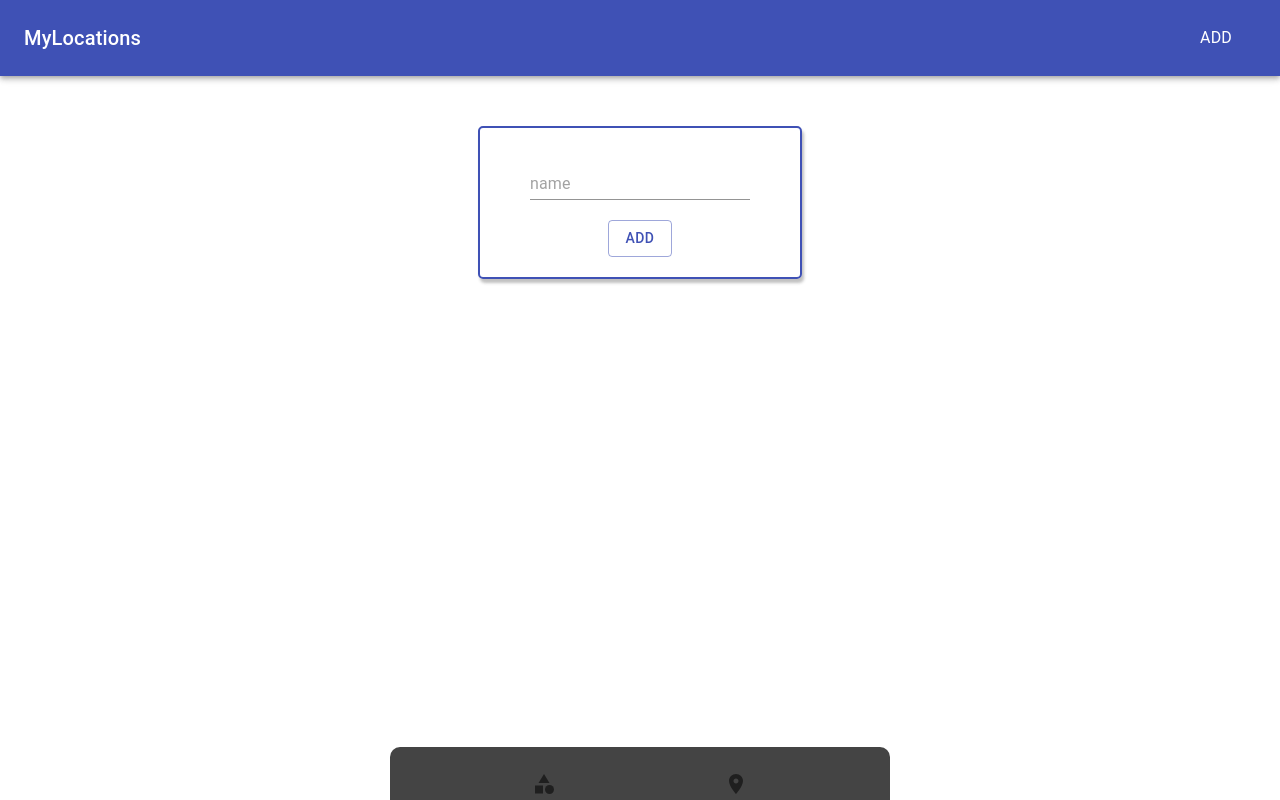
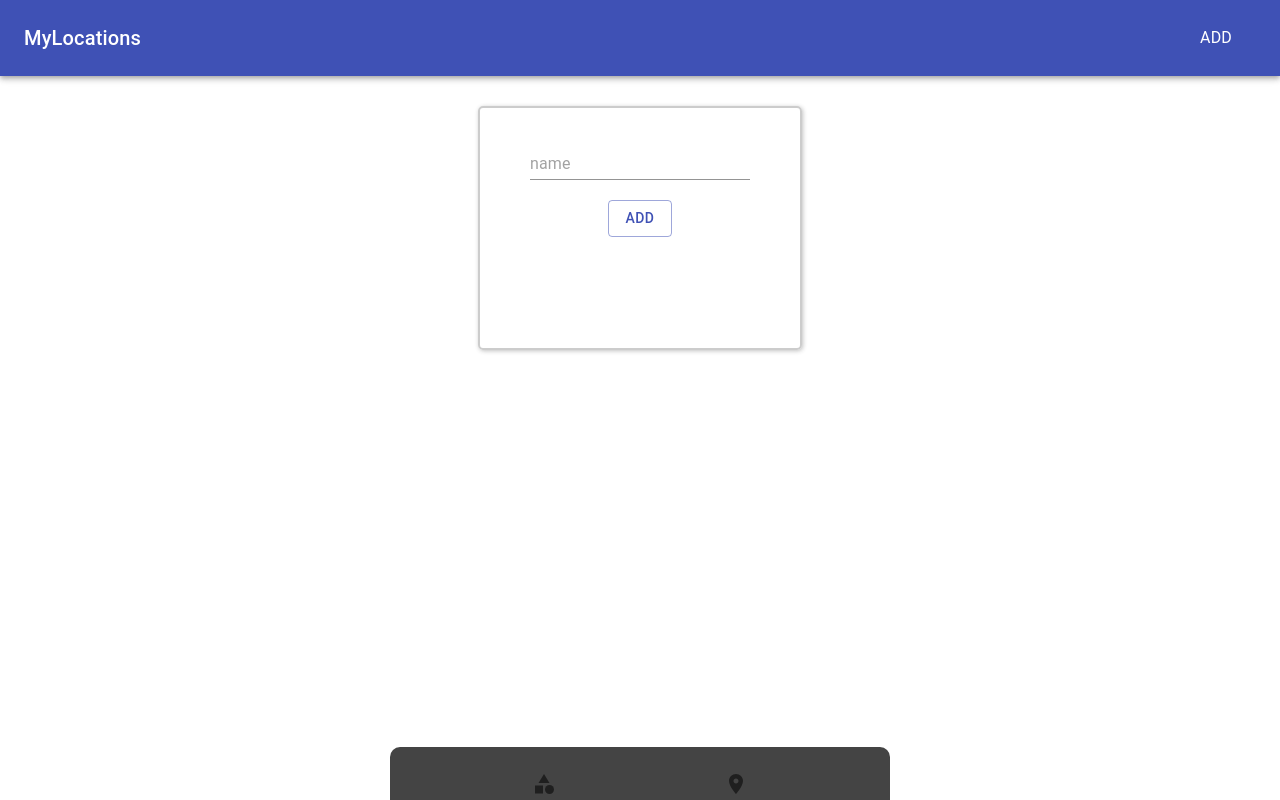
Before and after one commit to EdanDanino/MyLocations, a React (Create React App) app: page /Categories/Add in a window 1280 px wide. Built offline with nearby package versions, Linux system fonts and the light colour scheme.

Commit message:
Fixed issue with inconsistance types

```diff
--- a/src/components/Form.tsx
+++ b/src/components/Form.tsx
@@ -13,13 +13,14 @@ import { ITheme } from "Theme";
 import { FieldsType, FormTypes } from "./types";
 
 const Container = styled.div`
-  border: 2px solid ${({ theme }: { theme: ITheme }) => theme.colors.primary};
+  border: 2px solid ${({ theme }: { theme: ITheme }) => theme.colors.lightGrey};
   padding: 20px 50px;
   border-radius: 5px;
-  max-height: 70%;
-  box-shadow: 2px 4px 3px
+  min-height: 200px;
+  min-width: 200px;
+  box-shadow: 1px 1px 4px
     ${({ theme }: { theme: ITheme }) => theme.colors.shadow};
-  margin: 50px 0;
+  margin: 30px 0;
 `;
 
 const Wrapper = styled.div`
@@ -47,6 +48,7 @@ const StyledInpu = styled(Input)`
 `;
 const Btn = styled(Button)`
   ${FieldsCss}
+  x
 `;
 
 const Column = styled.div`
--- a/src/components/Information.tsx
+++ b/src/components/Information.tsx
@@ -41,17 +41,17 @@ const ItemWrapper = styled.div`
 
 const Information: FunctionComponent<InformationTypes> = ({ item }) => {
   const ObjectKeys = Object.keys(item);
-  type KeyType = keyof typeof item;
 
   return (
     <Wrapper>
       <Container>
         <h3>{item.name}</h3>
-        {ObjectKeys.map((key): { key: KeyType } => {
-          /*@ts-ignore*/
+        {ObjectKeys.map((key: keyof typeof item | string) => {
           return (
             <ItemWrapper>
-              <FieldWrapper>{`${key} : ${item[key as KeyType]}`}</FieldWrapper>
+              <FieldWrapper>{`${key} : ${
+                item[key as keyof typeof item]
+              }`}</FieldWrapper>
               <BlueLine />
             </ItemWrapper>
           );
```
